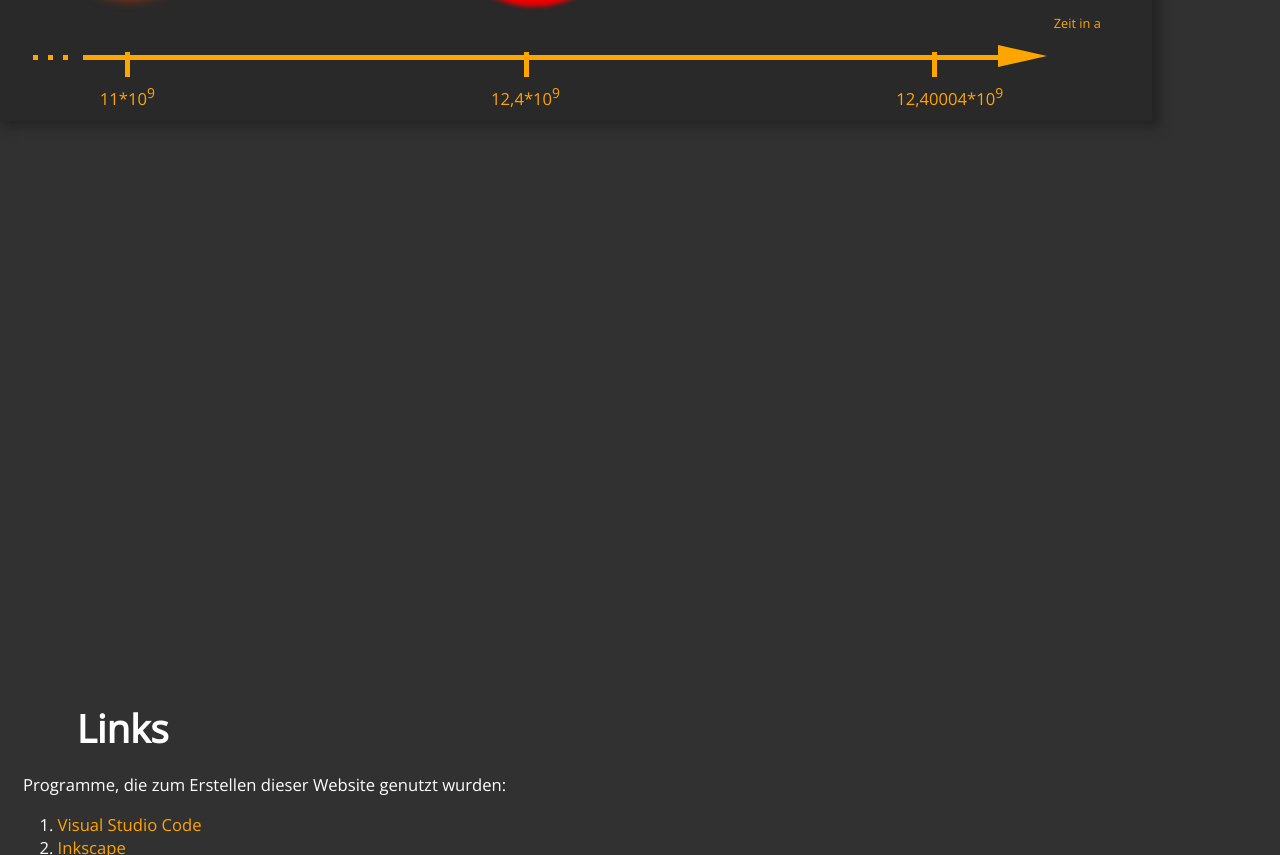
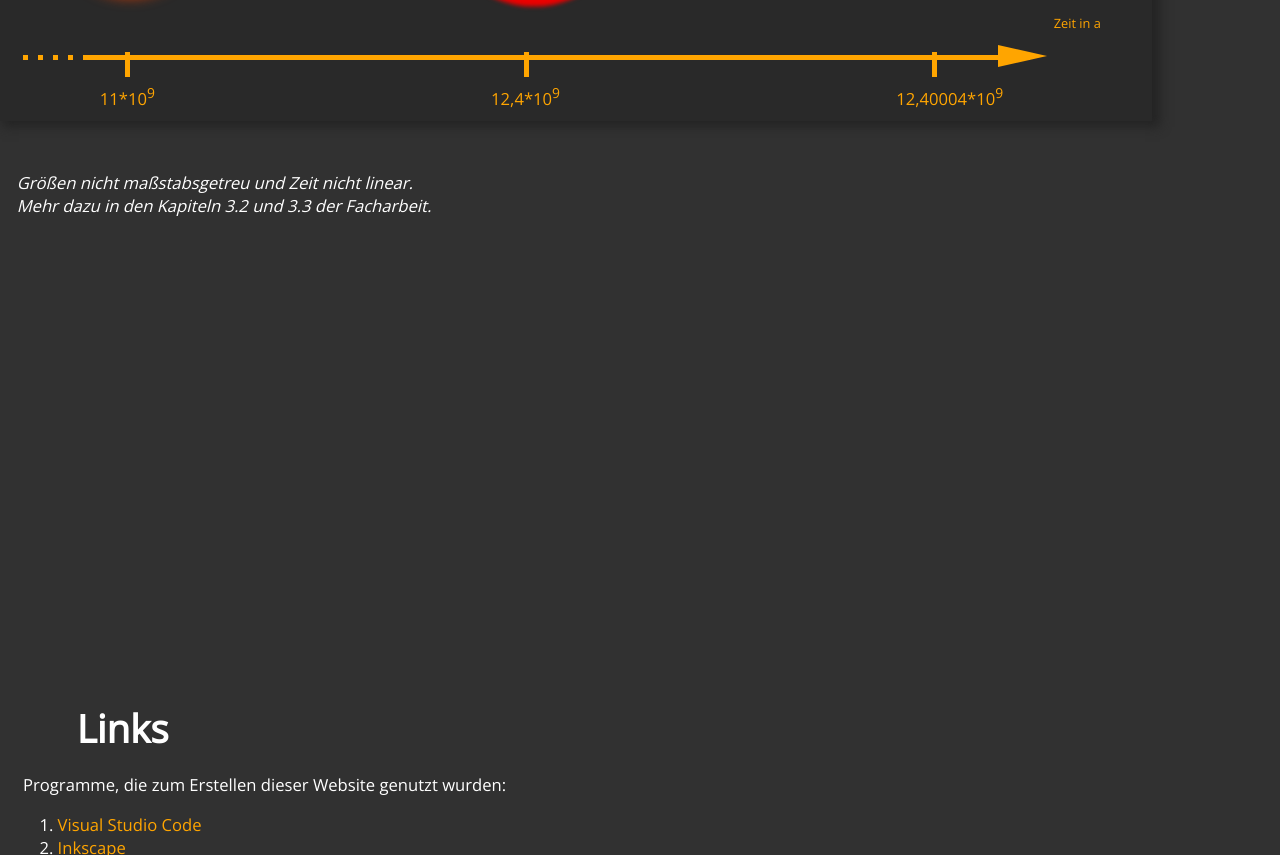
Before and after one commit to LeMixer/SternenlebenWebPage, a website: page index.html in a window 1280 px wide. Shown: the part 3349-4204 px from the top of the page. Drawn offline with nearby package versions, Linux system fonts and the light colour scheme.

Commit message:
added disclaimer

```diff
--- a/index.html
+++ b/index.html
@@ -191,6 +191,7 @@
                     <div class="dot"></div>
                     <div class="dot"></div>
                     <div class="dot"></div>
+                    <div class="dot"></div>
                 </div>
             </div>
 
@@ -201,7 +202,7 @@
                 <img class="dwarf" src="/images/Dwarf.svg" alt="">
             </div>
 
-
+            <p id="scale-info">Größen nicht maßstabsgetreu und Zeit nicht linear. <br> Mehr dazu in den Kapiteln 3.2 und 3.3 der Facharbeit.  </p>
         </death-diagram>
 
         <div id="footerElement">
--- a/styles/specific.css
+++ b/styles/specific.css
@@ -188,7 +188,7 @@ image-diagram > .timespan > .dotted-line {
 }
 
 death-diagram > .timespan > .dotted-line {
-    left: 2em;
+    left: 1.4em;
 }
 
 .dot {
@@ -295,7 +295,13 @@ image-diagram > .timespan > .year-container{
 }
 
 
-
+#scale-info {
+    font-style: italic;
+    position: absolute;
+    top: 32em;
+    width: 30em;
+    left: 1em;
+}
 
 /* diagram content */
 
```
